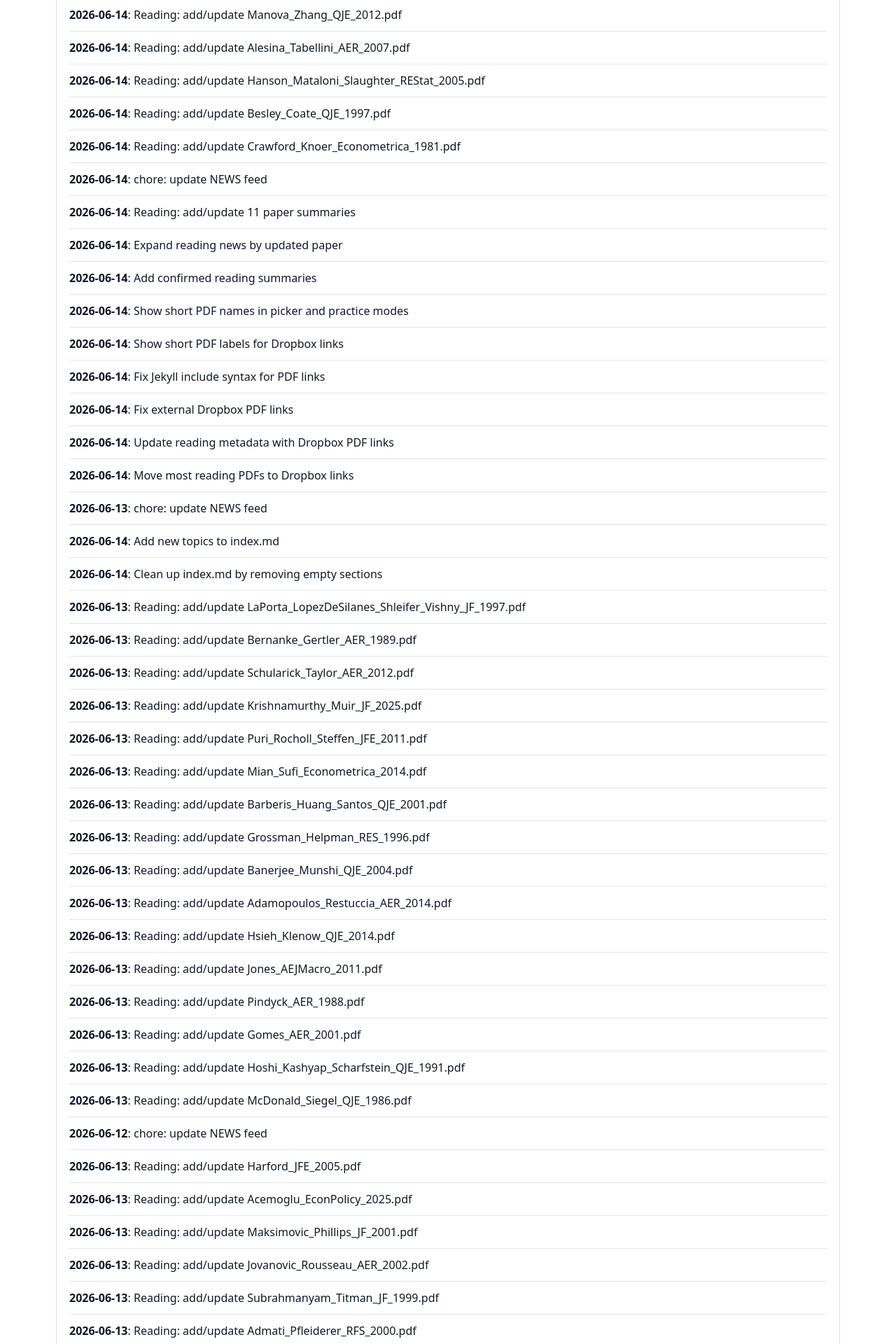
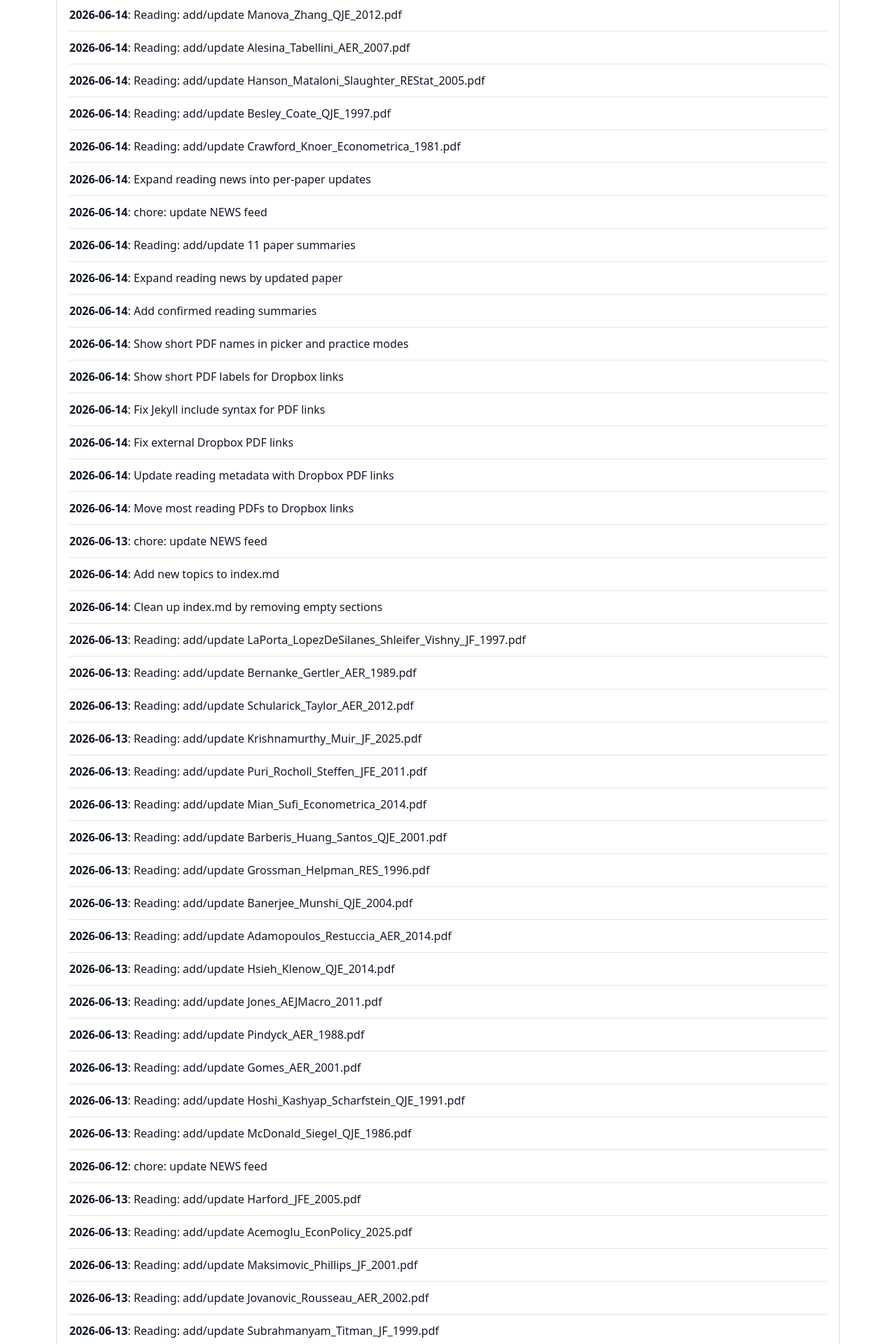
Before and after one commit to yaxinzn/study-archive, a Jekyll site: the page built from updates/index.md, in a window 1280 px wide. Shown: the part 852-2772 px from the top of the page at 70% size. Built offline with Jekyll 4.4.1, drawn with Linux system fonts in a browser that asks for light colours; some of the changed text lies outside the part shown.

Commit message:
Repair automatic reading news generation

```diff
--- a/_data/news.yml
+++ b/_data/news.yml
@@ -40,6 +40,8 @@
   title: "Reading: add/update Besley_Coate_QJE_1997.pdf"
 - date: "2026-06-14"
   title: "Reading: add/update Crawford_Knoer_Econometrica_1981.pdf"
+- date: "2026-06-14"
+  title: "Expand reading news into per-paper updates"
 - date: "2026-06-14"
   title: "chore: update NEWS feed"
 - date: "2026-06-14"
@@ -916,5 +918,3 @@
   title: "Reading: add/update Durante_Pinotti_Tesei_AER_2019.pdf"
 - date: "2026-06-01"
   title: "Reading: add/update Snowberg_Wolfers_Zitzewitz_QJE_2007.pdf"
-- date: "2026-06-01"
-  title: "Reading: add/update Fisman_Schulz_Vig_JPE_2014.pdf"
```
